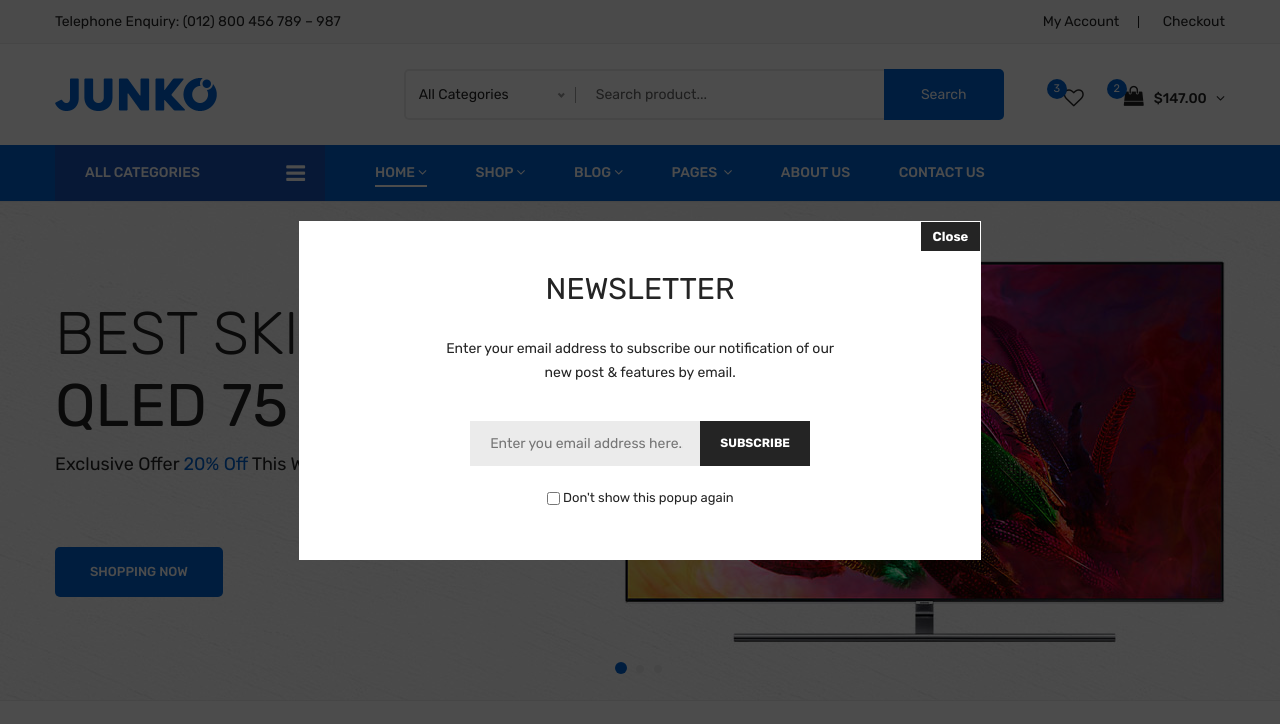
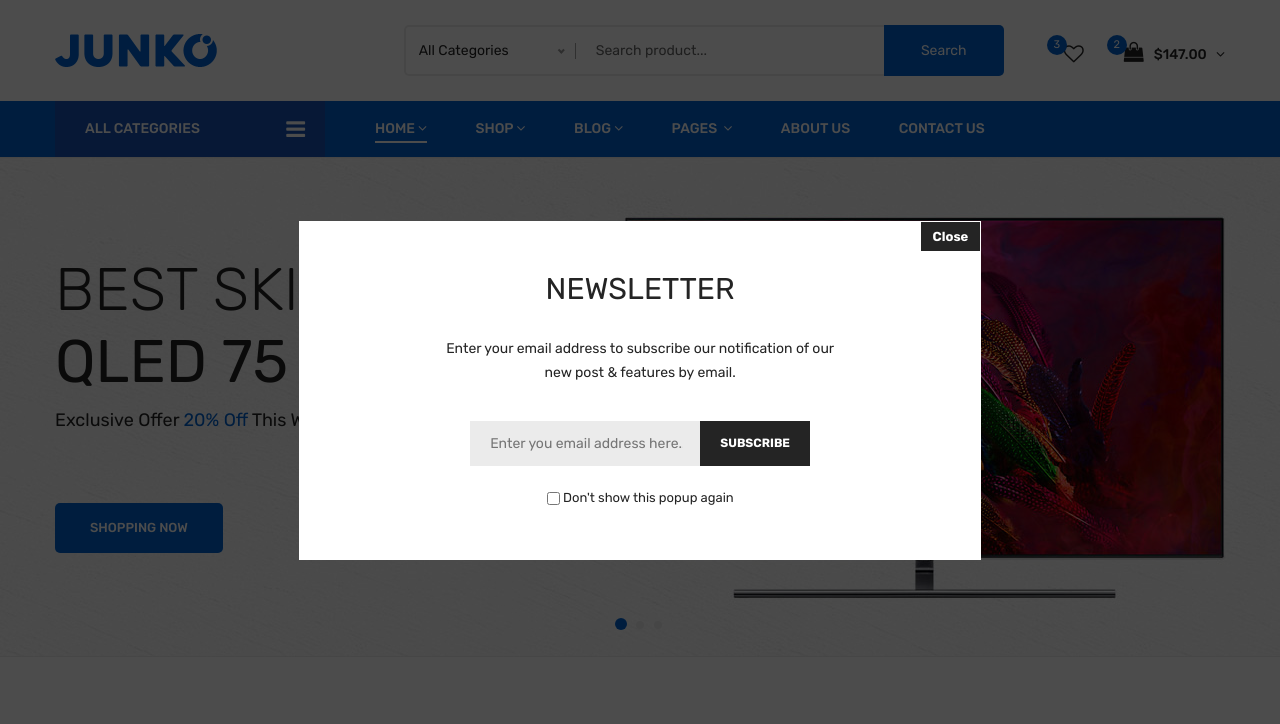
Before and after one commit to hasibweb/Digi-v2, a plain HTML site: page index.html in a window 1280 px wide. Shown: the top 724 px of the page. Drawn offline with Linux system fonts and the light colour scheme; files whose address does not match are found by name; a web font is replaced by a local one.

Commit message:
header top removed

```diff
--- a/index.html
+++ b/index.html
@@ -268,30 +268,7 @@
 
   <header>
     <div class="main_header">
-      <!--header top start-->
-      <div class="header_top">
-        <div class="container">
-          <div class="row align-items-center">
-            <div class="col-lg-6 col-md-6">
-              <div class="support_info">
-                <p>
-                  Telephone Enquiry:
-                  <a href="tel:+6494461709">(012) 800 456 789 – 987</a>
-                </p>
-              </div>
-            </div>
-            <div class="col-lg-6 col-md-6">
-              <div class="top_right text-right">
-                <ul>
-                  <li><a href="my-account.html"> My Account </a></li>
-                  <li><a href="checkout.html"> Checkout </a></li>
-                </ul>
-              </div>
-            </div>
-          </div>
-        </div>
-      </div>
-      <!--header top start-->
+
       <!--header middel start-->
       <div class="header_middle">
         <div class="container">
```
